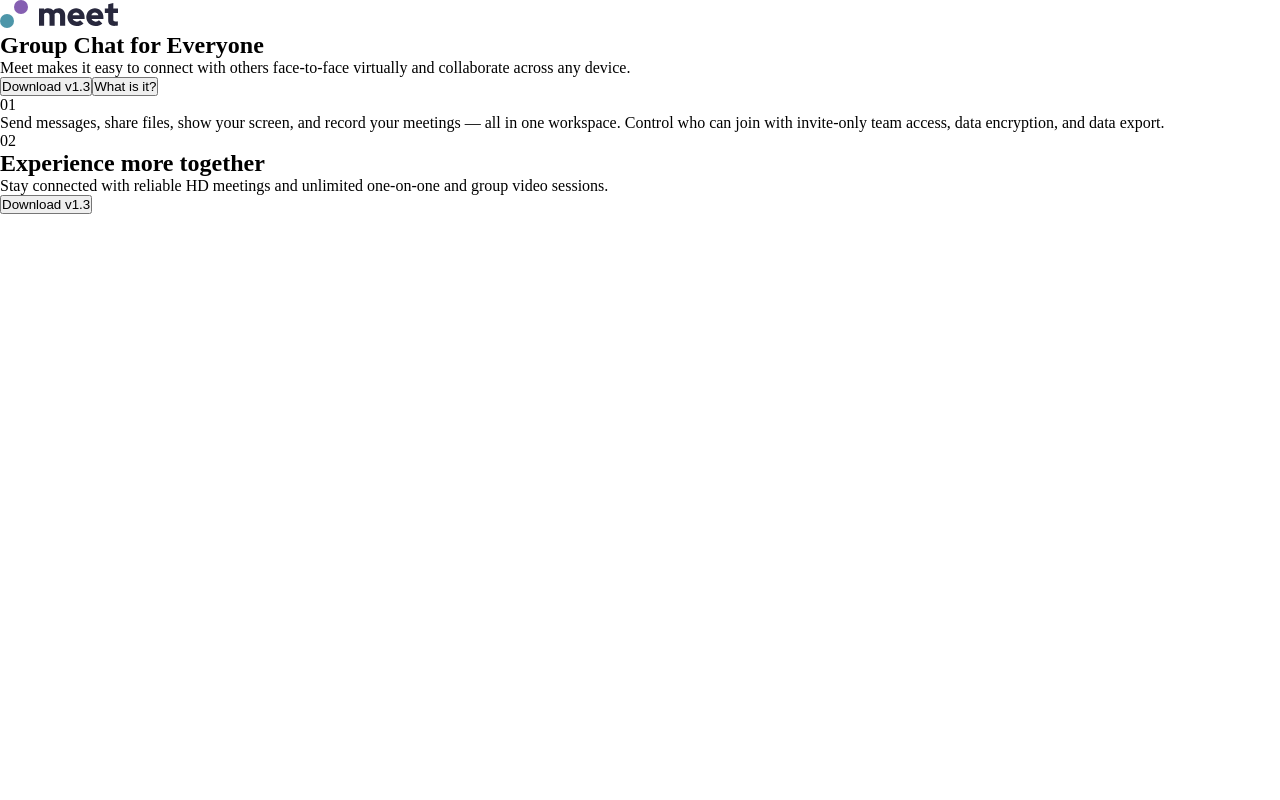
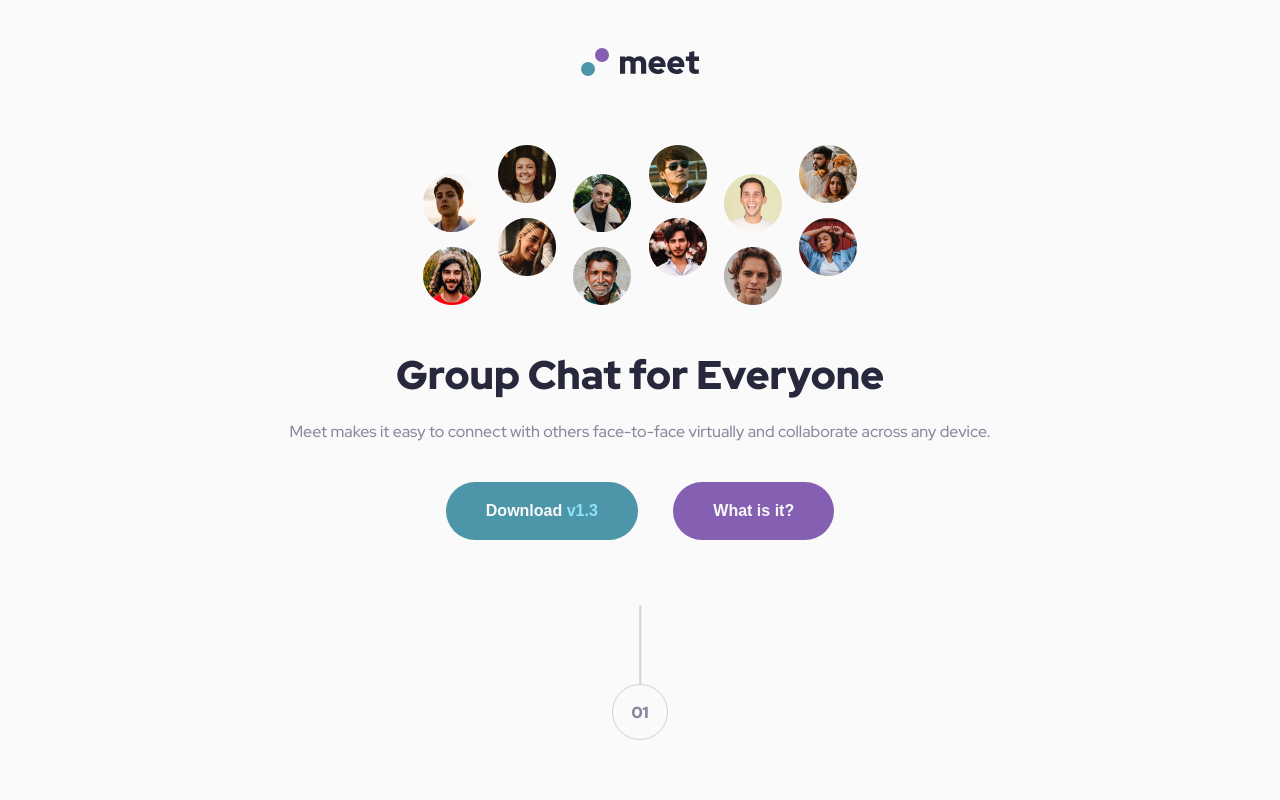
Before and after one commit to maryam-hytham/meet-landing-page, a plain HTML site: page index.html in a window 1280 px wide. Shown: the top 800 px of the page. Drawn offline with Linux system fonts and the light colour scheme.

Commit message:
Add package.json and package-lock.json for normalize.css and update index.html and styles.css for layout and styling improvements

```diff
--- a/index.html
+++ b/index.html
@@ -20,36 +20,31 @@
         <figure class="logo">
           <img src="./starter-code/assets/logo.svg" alt="Logo Image" />
         </figure>
-        <div class="faces">
-          <div></div>
-          <div></div>
-          <div></div>
-          <div></div>
-          <div></div>
-          <div></div>
-          <div></div>
-          <div></div>
-          <div></div>
-          <div></div>
-          <div></div>
-          <div></div>
-        </div>
-        <h1>Group Chat for Everyone</h1>
+        <div class="faces"></div>
+        <h1>Group Chat for&nbsp;Everyone</h1>
         <p>
           Meet makes it easy to connect with others face-to-face virtually and
           collaborate across any device.
         </p>
-        <button class="button-blue">Download v1.3</button
-        ><button class="button-purple">What is it?</button>
+        <div class="btns">
+          <button class="button-blue">Download<span> v1.3</span></button>
+          <button class="button-purple">What is it?</button>
+        </div>
       </section>
     </header>
     <main class="main__content">
       <div class="number">01</div>
-      <div class="image-collage"></div>
-      <title>
-        <p> Built for modern use</p> <h2> Smarter meetings, all in one
-        place</h2>
-      </title>
+      <div class="image-collage">
+        <img src="./starter-code/assets/desktop/image-woman-in-videocall.jpg" alt="woman in videocall">
+        <img src="./starter-code/assets/desktop/image-women-videochatting.jpg" alt="women videochatting">
+        <img src="./starter-code/assets/desktop/image-men-in-meeting.jpg" alt="men in meeting">
+        <img src="./starter-code/assets/desktop/image-man-texting.jpg" alt="man texting">
+      </div>
+
+      <div class="title">
+        <p>Built for modern use</p>
+        <h2>Smarter meetings, all in one place</h2>
+      </div>
       <p>
         Send messages, share files, show your screen, and record your meetings —
         all in one workspace. Control who can join with invite-only team access,
--- a/styles.css
+++ b/styles.css
@@ -14,3 +14,89 @@
   margin: 0;
   box-sizing: border-box;
 }
+/*Mobile first approach*/
+body {
+  background-color: var(--white);
+  display: flex;
+  flex-direction: column;
+  justify-content: space-between;
+  text-align: center;
+  padding: 3rem 2rem;
+  gap: 2rem;
+  overflow-x: hidden;
+  font-family: "Red Hat Display", sans-serif;
+}
+.logo {
+  margin-bottom: 4rem;
+}
+.faces {
+  background-image: url("./starter-code/assets/desktop/image-hero-left.png"),
+    url("./starter-code/assets/desktop/image-hero-right.png");
+  background-repeat: no-repeat;
+  background-position: calc(50% - 100px - 0.8rem) center,
+    calc(50% + 100px + 0.8rem) center;
+  background-size: contain;
+  width: 100vw;
+  margin-left: -2rem;
+  margin-right: -2rem;
+  min-height: 10rem;
+  margin-bottom: 3rem;
+}
+h1 {
+  font-size: 2.5rem;
+  font-weight: 900;
+  color: var(--slate_900);
+  line-height: 110%;
+  margin-bottom: 1.5rem;
+}
+.hero p {
+  font-size: 1rem;
+  font-weight: 500;
+  color: var(--slate_600);
+  margin-bottom: 1.5rem;
+}
+button {
+  border: none;
+  border-radius: 30px;
+  padding: 20px 40px;
+  color: var(--white);
+  font-size: 16px;
+  font-weight: 700;
+  margin: 1rem;
+}
+.button-blue {
+  background-color: var(--cyan_600);
+}
+.button-blue span {
+  color: var(--cyan_300);
+}
+.button-purple {
+  background-color: var(--purple_600);
+  margin-bottom: 0;
+}
+.button-purple span {
+  color: var(--purple_300);
+}
+.number {
+  position: relative;
+  border: 1.5px solid var(--slate_300);
+  border-radius: 100%;
+  display: inline-flex;
+  justify-content: center;
+  align-items: center;
+  width: 56px;
+  height: 56px;
+  color: var(--slate_600);
+  font-weight: 900;
+  margin: 6rem auto 4rem auto;
+}
+.number::before {
+  content: "";
+  position: absolute;
+  top: -80px;
+  left: 50%;
+  transform: translateX(-50%);
+  width: 1.5px;
+  height: 80px;
+  background-color: var(--slate_300);
+}
```
Also changed, not shown: Normalize/package.json (renamed from package.json), 2 other files.
